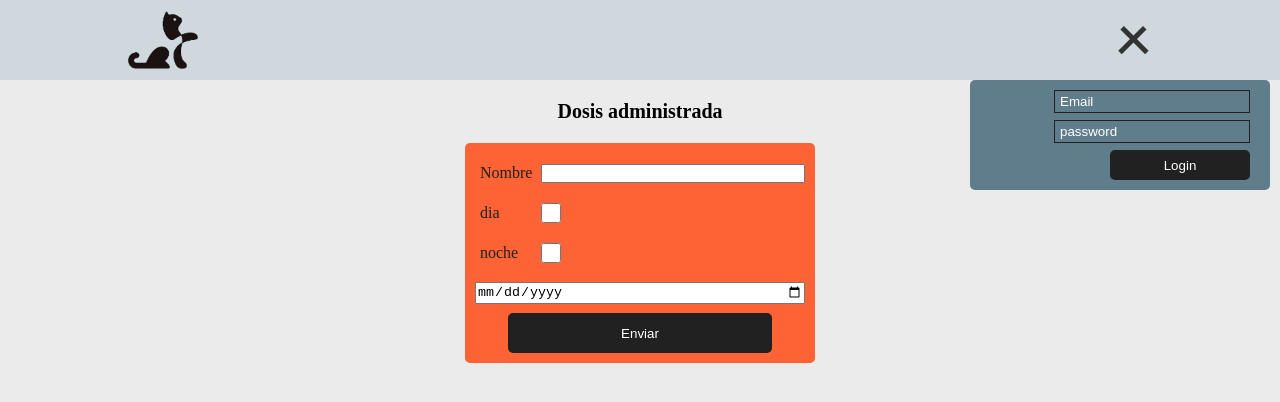
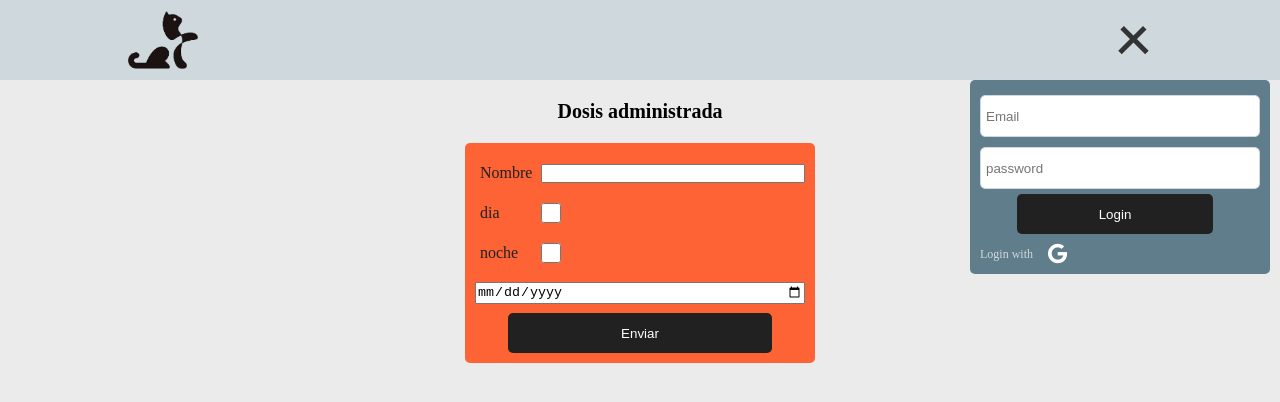
Before and after one commit to Frankiiize/michiAPP, a website: page index.html in a window 1280 px wide. Both pictures are taken after a click on the element 1134 px from the left and 40 px from the top of the page. Drawn offline with Linux system fonts and the light colour scheme.

Commit message:
loging con fb index.js listo

```diff
--- a/index.html
+++ b/index.html
@@ -5,6 +5,7 @@
     <meta http-equiv="X-UA-Compatible" content="IE=edge">
     <meta name="viewport" content="width=device-width, initial-scale=1.0">
     <title>Document</title>
+    <script src="https://kit.fontawesome.com/9b73edbcb0.js" crossorigin="anonymous"></script>
     <link rel="stylesheet" href="css/styles.css">
 </head>
 <body>
@@ -21,8 +22,9 @@
                 </div>
             </div>
 
+            <div class="headerContainer__login">
 
-            <form id="loginForm" class="headerContainer__login" action="" method="POST">
+                <form id="loginForm"  action="" method="POST">
                     <label for="email">
                         <input type="text" name="email" id="email" placeholder="Email" autocomplete="email">
                     </label>
@@ -31,6 +33,12 @@
                     </label>
                     <input class="headerContainer__login-sendBtn" type="submit" value="Login">
                 </form>
+                <div class="headerContainer__login-rsLogin">
+                    <span>Login with</span>
+                    <i class="icon-google fab fa-google fa-2x" id="google"></i>
+                </div>
+            </div>
+
 
 
         </header>
--- a/package.json
+++ b/package.json
@@ -5,8 +5,8 @@
   "main": "src/index.js",
   "scripts": {
     "test": "echo \"Error: no test specified\" && exit 1",
-    "start": "live-server --open=public/index.html",
-    "start-2": "live-server --open=index.html",
+    "start": "live-server --open=public/index.html &",
+    "start-2": "live-server --open=index.html &",
     "deploy": "npm ci && npm run build"
   },
   "author": "Francisco Jimenez <frankiiize@gmail.com>",
--- a/sass/layout/_styles.scss
+++ b/sass/layout/_styles.scss
@@ -43,12 +43,10 @@ body {
     &__login {
         width: 80%;
         max-width: 300px;
-        height: 110px;
+        min-height: 110px;
         display: none;
         flex-direction: column;
-        align-self: flex-end;
         justify-content: space-around;
-        align-items: flex-end;
         position: absolute;
         background-color: $primary-color;
         border-radius: 5px;
@@ -56,35 +54,58 @@ body {
         margin-right: 10px;
         top: 80px;
         right: 0;
-       label {
-           width: 70%;
-           height: 30px;
-           margin-right: 10px;
-           border: 1px solid $primary-text-color;
-           margin-bottom: 7px;
-           input {
-               width: 100%;
-               height: 100%;
-               border: none;
-               background-color: transparent;
+        form{
+            width: 100%;
+            height: auto;
+            display: flex;
+            flex-direction: column;
+            align-items: center;
+            label{
+                width: 100%;
+                border: 1px solid $primary-color-light;
+                border-radius: 5px;
+                margin: 5px 0;
+                input {
+                    width: 100%;
+                    height: 40px;
+                    border:none;
+                    border-radius: 4px;
+                    padding: 5px;
+                    //background-color: transparent;
+                }
+                input::placeholder{
+                    color:$secondary-text-color ;
+                }
+
             }
-            input::placeholder{
-                color: $primary-color-text;
-                padding: 5px;
+        }
 
-           }
-           input:focus {
-               border: 1px solid $primary-color;
-           }
-       }
        &-sendBtn {
-        width: 50%;
+        width: 70%;
         height: 40px;
         color: $primary-color-text;
         background-color:$primary-text-color ;
         border: none;
         border-radius: 5px;
         margin-right: 10px;
+       }
+       &-rsLogin{
+           width: 100%;
+           margin-top: 10px;
+           display: inline-flex;
+           align-items: center;
+           span {
+               color: $primary-color-light;
+               font-size: $ff-small;
+           }
+           i {
+               margin-left: 15px;
+           }
+           i:hover{
+               cursor: pointer;
+               transform: scale(1.1);
+               transition: 200ms;
+           }
        }
 
     }
--- a/sass/utils/_placeholders.scss
+++ b/sass/utils/_placeholders.scss
@@ -24,3 +24,7 @@
     -webkit-transform: rotate(45deg) translate(-8px, -8px);
     transform: rotate(45deg) translate(-8px, -8px);
 }
+.icon-google {
+    filter: invert(1);
+
+}
--- a/src/index.js
+++ b/src/index.js
@@ -1,10 +1,13 @@
-//variables formulario dosis
+//variables formulario login
 
 let loginForm = document.querySelector('#loginForm');
 let email = document.querySelector('#email');
 let password = document.querySelector('#password');
 let emailRegex = /^[-\w.%+]{1,64}@(?:[A-Z0-9-]{1,63}\.){1,125}[A-Z]{2,63}$/i;
-//variables formulario dosis
+let googleBtn = document.querySelector('#google');
+var provider = new firebase.auth.GoogleAuthProvider();
+//variables formulario login
+
 
 //variables formulario dosis
 let form = document.querySelector('#form');
@@ -69,13 +72,46 @@ function validadFormulario (ev) {
 
 }
 
+function  loginWhitGoogle () {
+    debugger
+    firebase.auth()
+    .signInWithPopup(provider)
+    .then((result) => {
+        /* @type {firebase.auth.OAuthCredential} */
+        var credential = result.credential;
+
+        // This gives you a Google Access Token. You can use it to access the Google API.
+        var token = credential.accessToken;
+        // The signed-in user info.
+        var user = result.user;
+        console.log('paso' + user.displayName)
+
+
+
+
+        // ...
+    }).catch((error) => {
+        // Handle Errors here.
+        var errorCode = error.code;
+        var errorMessage = error.message;
+        // The email of the user's account used.
+        var email = error.email;
+        // The firebase.auth.AuthCredential type that was used.
+        var credential = error.credential;
+        console.error(error.message)
+        console.error(credential)
+        // ...
+    });
+}
+
 
 
 
 
 document.addEventListener("DOMContentLoaded",function() {
     form.addEventListener('submit', validadFormulario);
-    loginForm.addEventListener('submit', validarLogin)
+    loginForm.addEventListener('submit', validarLogin);
+    googleBtn.addEventListener('click',loginWhitGoogle);
     let headerBtn = document.querySelector('#hamburger');
     let loginContainer = document.querySelector('.headerContainer__login');
 
```
Also changed, not shown: css/styles.css, 1 other file. Lines whose indentation alone changed are shown as unchanged.
